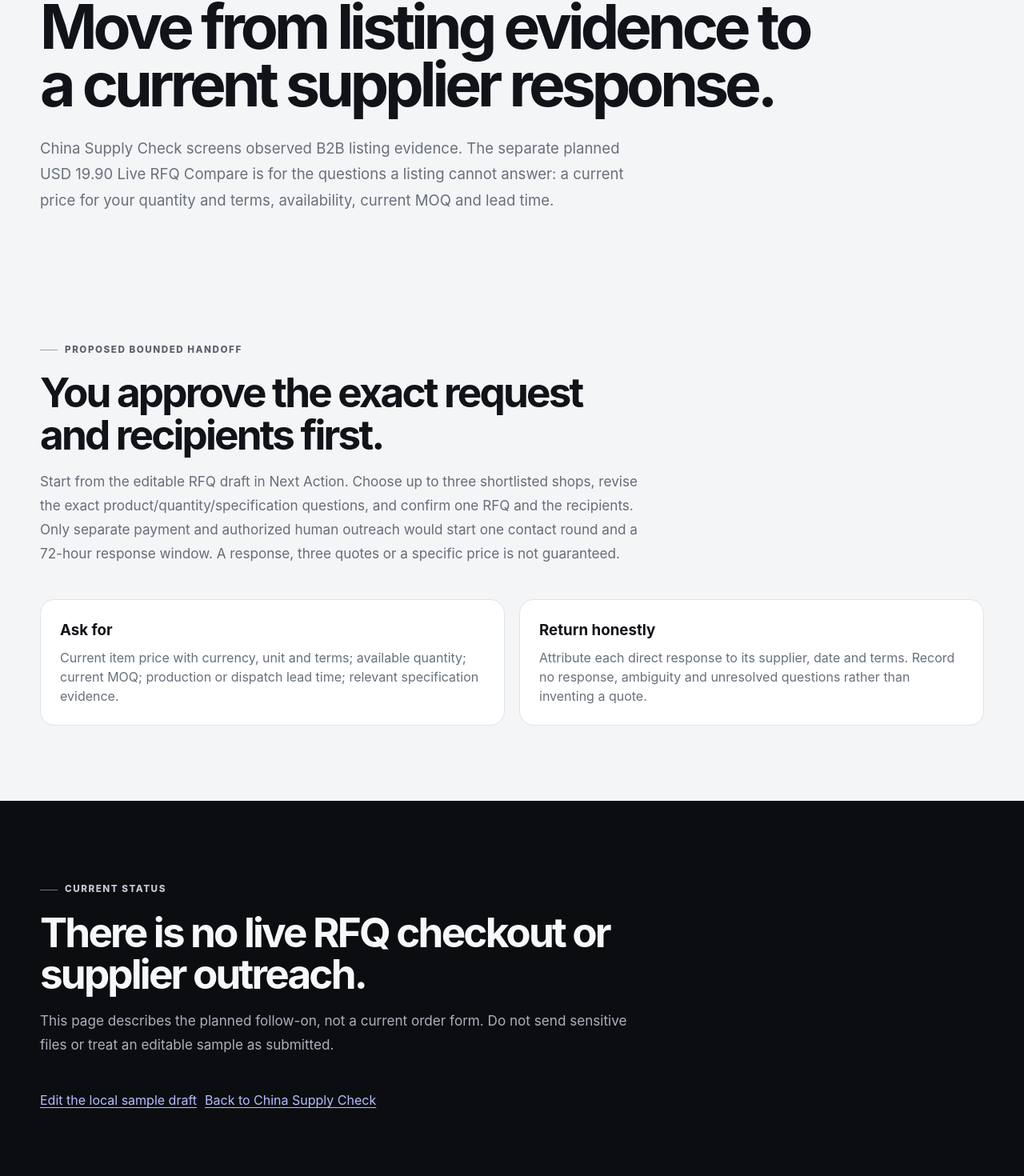
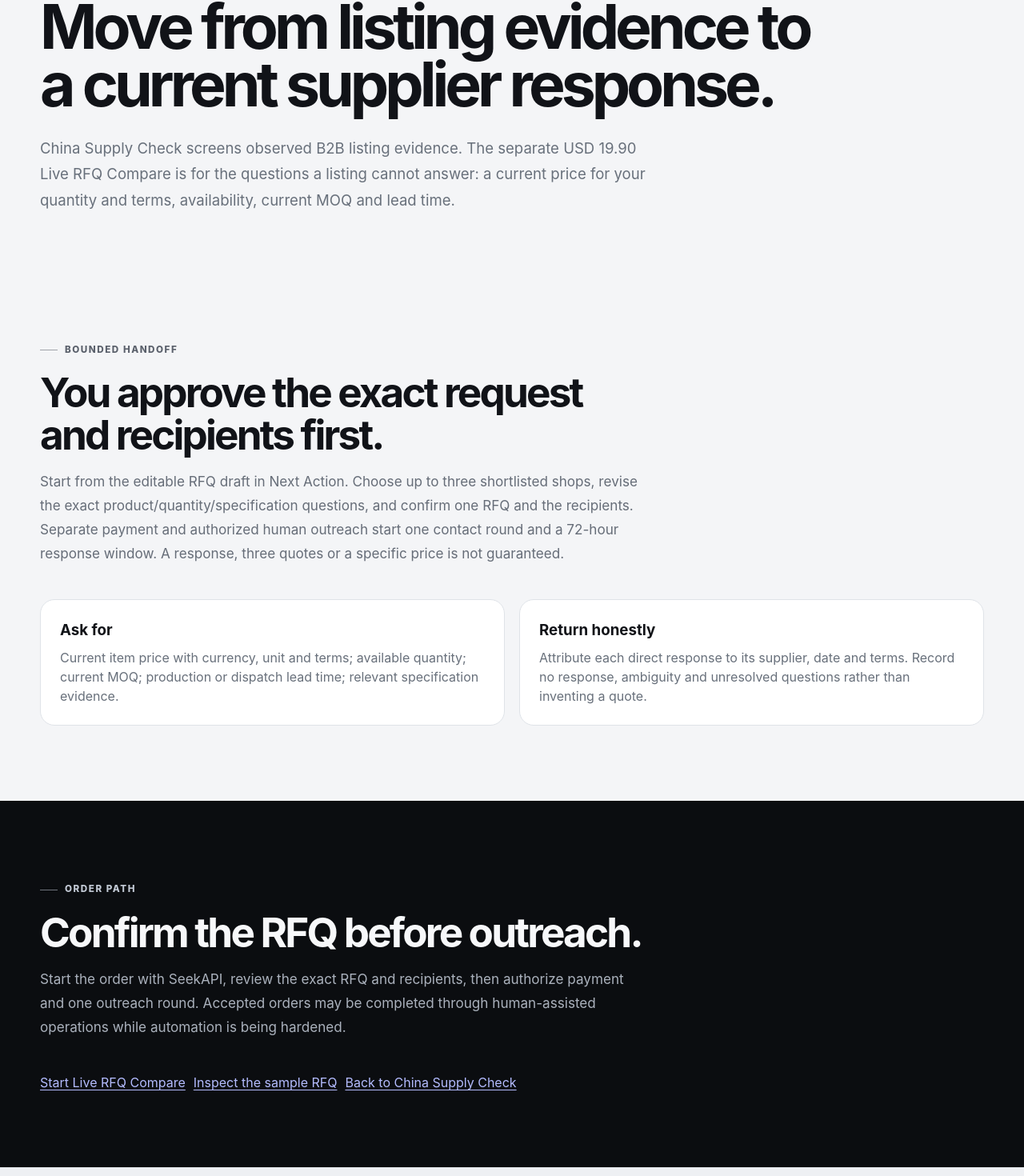
Before and after one commit to kiddhu/seekapi-public, a Next.js app: page /china-supply-check/live-rfq-compare in a window 1280 px wide. Shown: the part 215-1685 px from the top of the page at 80% size. Built offline with nearby package versions, Linux system fonts and the light colour scheme.

Commit message:
Publisher paid-live copy: app/(english)/china-supply-check/live-rfq-compare/page.tsx

```diff
--- a/app/(english)/china-supply-check/live-rfq-compare/page.tsx
+++ b/app/(english)/china-supply-check/live-rfq-compare/page.tsx
@@ -3,13 +3,13 @@ import { Eyebrow, PageShell, SectionTitle } from '@/components/site';
 import { pageMetadata } from '@/lib/site';
 
 export const metadata = pageMetadata(
-  'Live RFQ Compare — Planned Current Quote Follow-on | SeekAPI',
-  'A separate future USD 19.90 service would request current supplier price, availability, MOQ and lead time using one buyer-confirmed RFQ and up to three selected recipients.',
+  'Live RFQ Compare — Current Supplier Response | SeekAPI',
+  'A USD 19.90 service that requests current supplier price, availability, MOQ and lead time using one buyer-confirmed RFQ and up to three selected recipients.',
   '/china-supply-check/live-rfq-compare',
 );
 
 export default function Page() { return <PageShell>
-  <section className="page-hero"><div className="container"><Eyebrow>Planned service · not open for purchase</Eyebrow><h1>Move from listing evidence to a current supplier response.</h1><p>China Supply Check screens observed B2B listing evidence. The separate planned USD 19.90 Live RFQ Compare is for the questions a listing cannot answer: a current price for your quantity and terms, availability, current MOQ and lead time.</p></div></section>
-  <section className="section"><div className="container"><SectionTitle eyebrow="Proposed bounded handoff" title="You approve the exact request and recipients first." body="Start from the editable RFQ draft in Next Action. Choose up to three shortlisted shops, revise the exact product/quantity/specification questions, and confirm one RFQ and the recipients. Only separate payment and authorized human outreach would start one contact round and a 72-hour response window. A response, three quotes or a specific price is not guaranteed."/><div className="definition-grid"><div className="definition"><h3>Ask for</h3><p>Current item price with currency, unit and terms; available quantity; current MOQ; production or dispatch lead time; relevant specification evidence.</p></div><div className="definition"><h3>Return honestly</h3><p>Attribute each direct response to its supplier, date and terms. Record no response, ambiguity and unresolved questions rather than inventing a quote.</p></div></div></div></section>
-  <section className="section section-dark"><div className="container"><SectionTitle eyebrow="Current status" title="There is no live RFQ checkout or supplier outreach." body="This page describes the planned follow-on, not a current order form. Do not send sensitive files or treat an editable sample as submitted."/><div className="link-list"><Link className="text-link" href="/china-supply-check/sample">Edit the local sample draft</Link><Link className="text-link" href="/china-supply-check">Back to China Supply Check</Link></div></div></section>
+  <section className="page-hero"><div className="container"><Eyebrow>USD 19.90 · buyer-confirmed supplier outreach</Eyebrow><h1>Move from listing evidence to a current supplier response.</h1><p>China Supply Check screens observed B2B listing evidence. The separate USD 19.90 Live RFQ Compare is for the questions a listing cannot answer: a current price for your quantity and terms, availability, current MOQ and lead time.</p></div></section>
+  <section className="section"><div className="container"><SectionTitle eyebrow="Bounded handoff" title="You approve the exact request and recipients first." body="Start from the editable RFQ draft in Next Action. Choose up to three shortlisted shops, revise the exact product/quantity/specification questions, and confirm one RFQ and the recipients. Separate payment and authorized human outreach start one contact round and a 72-hour response window. A response, three quotes or a specific price is not guaranteed."/><div className="definition-grid"><div className="definition"><h3>Ask for</h3><p>Current item price with currency, unit and terms; available quantity; current MOQ; production or dispatch lead time; relevant specification evidence.</p></div><div className="definition"><h3>Return honestly</h3><p>Attribute each direct response to its supplier, date and terms. Record no response, ambiguity and unresolved questions rather than inventing a quote.</p></div></div></div></section>
+  <section className="section section-dark"><div className="container"><SectionTitle eyebrow="Order path" title="Confirm the RFQ before outreach." body="Start the order with SeekAPI, review the exact RFQ and recipients, then authorize payment and one outreach round. Accepted orders may be completed through human-assisted operations while automation is being hardened."/><div className="link-list"><Link className="text-link" href="/start?intent=sourcing">Start Live RFQ Compare</Link><Link className="text-link" href="/china-supply-check/sample">Inspect the sample RFQ</Link><Link className="text-link" href="/china-supply-check">Back to China Supply Check</Link></div></div></section>
 </PageShell>; }
```
